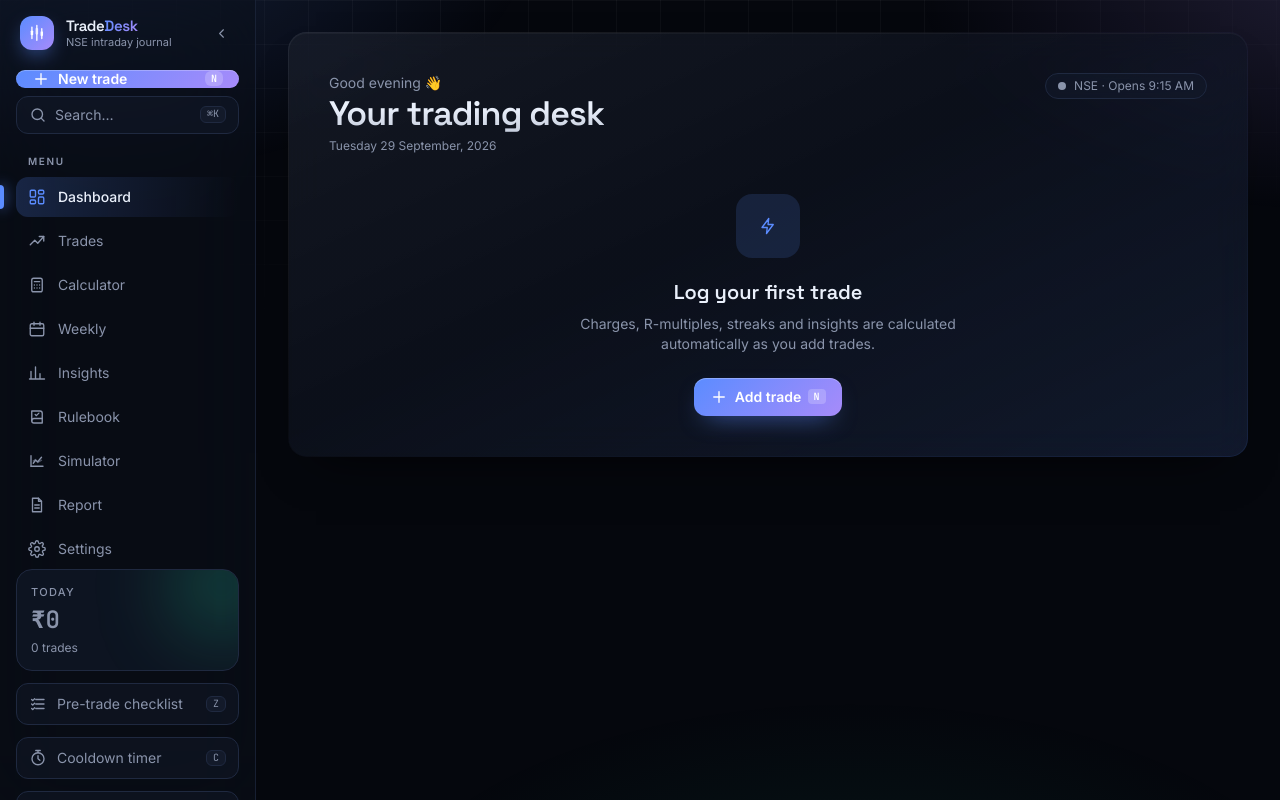
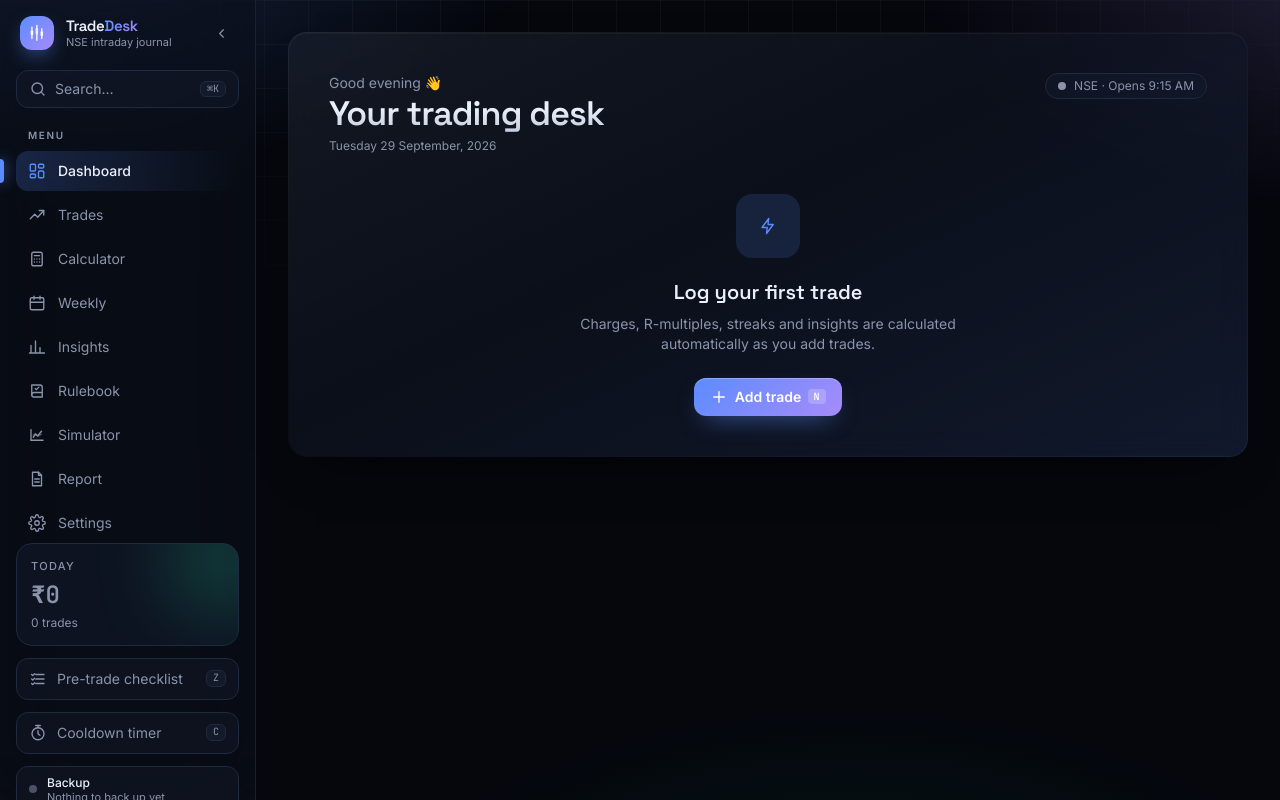
Before and after one commit to abhishekarya007/trading-journal, a React (Vite) app: page /insights in a window 1280 px wide. Built offline with nearby package versions, Linux system fonts and the light colour scheme.

Commit message:
removed add trade button

```diff
--- a/src/App.tsx
+++ b/src/App.tsx
@@ -247,16 +247,11 @@ export default function App() {
 
         {collapsed ? (
           <>
-            <button className="btn mb-2 !h-11 w-full !px-0" onClick={addTrade} title="New trade  ( N )" aria-label="New trade"><IconPlus /></button>
             <button onClick={() => setPalette(true)} title="Search  ( ⌘K )" aria-label="Search"
               className="mb-5 flex h-11 w-full items-center justify-center rounded-xl border border-line bg-panel2/50 text-muted transition hover:border-accent/50 hover:text-fg"><IconSearch /></button>
           </>
         ) : (
           <>
-            <button className="btn mb-2 w-full !justify-between" onClick={addTrade}>
-              <span className="flex items-center gap-2"><IconPlus /> New trade</span>
-              <span className="rounded-md bg-white/20 px-1.5 font-mono text-[10px]">N</span>
-            </button>
             <button onClick={() => setPalette(true)} className="mb-5 flex w-full items-center gap-2 rounded-xl border border-line bg-panel2/50 px-3 py-2 text-sm text-muted transition hover:border-accent/50 hover:text-fg">
               <IconSearch /> <span className="flex-1 text-left">Search…</span> <span className="kbd">⌘K</span>
             </button>
```
